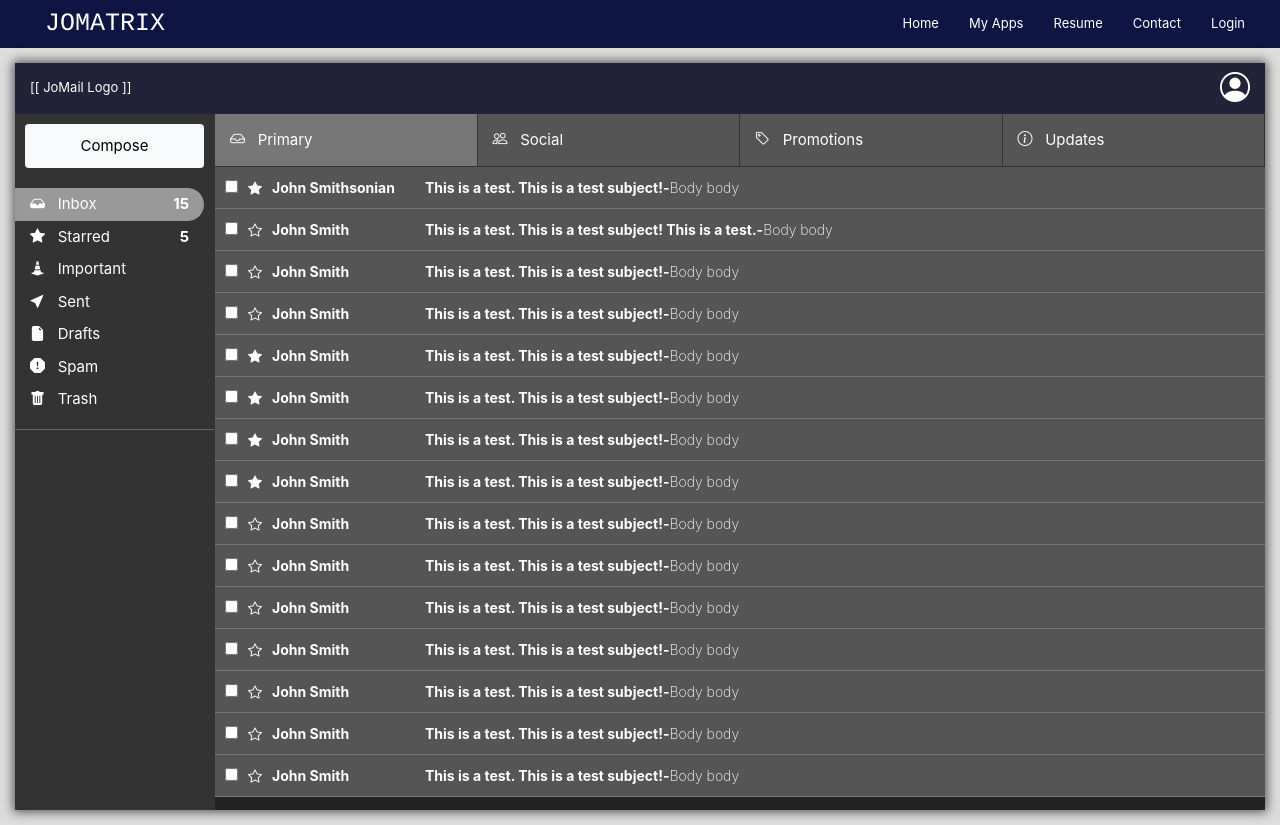
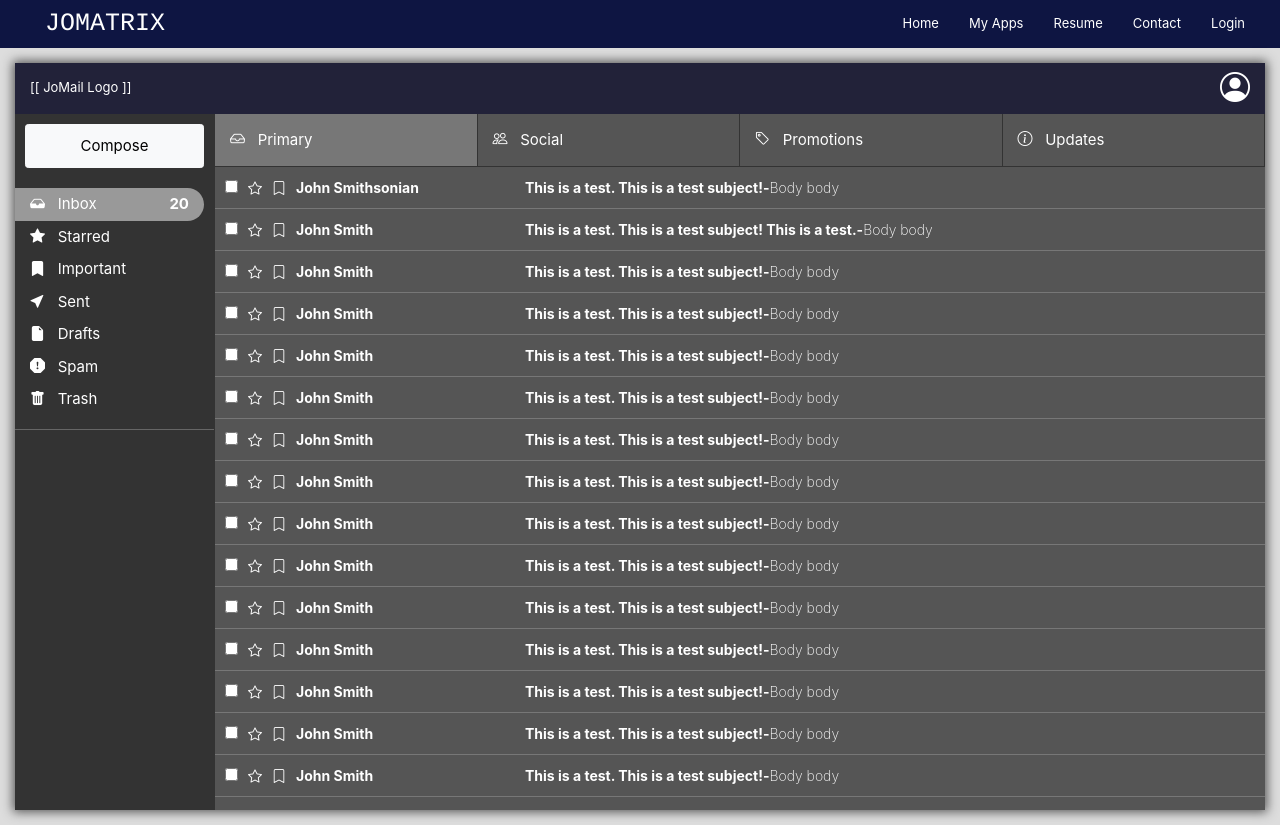
Before and after one commit to jomapormentilla/portfolio-website, a React (Create React App) app: page /apps/jomail in a window 1280 px wide. Built offline with nearby package versions, Linux system fonts and the light colour scheme.

Commit message:
Implement 'toggleType' function when email is marked as 'starred' or 'important'

```diff
--- a/src/components/jomail/Dashboard.js
+++ b/src/components/jomail/Dashboard.js
@@ -10,21 +10,34 @@ import NewMessage from './NewMessage'
 class Dashboard extends React.Component {
     state = {
         emails: emails,
+        filtered: emails,
         showCompose: false,
         email: null,
         showEmail: false
     }
 
-    toggleFavorite = id => {
+    filterEmails = type => {
+        type = type.toLowerCase()
+        let filtered = type !== 'inbox' ? this.state.emails.filter(email => email.categories.includes(type)) : emails
+        this.setState(prevState => ({ ...prevState, filtered }))
+    }
+
+    toggleType = (id, type) => {
         let newState = this.state
         let idx = newState.emails.findIndex(email => email.id === id)
 
-        newState.emails[idx].favorite = !newState.emails[idx].favorite
+        newState.emails[idx][type] = !newState.emails[idx][type]
 
-        this.setState({ emails: newState.emails })
+        if (newState.emails[idx][type]) {
+            newState.emails[idx].categories.push(type)
+        } else {
+            newState.emails[idx].categories.filter(category => category !== type)
+        }
+
+        this.setState(prevState => ({ ...prevState, emails: newState.emails }))
     }
 
-    toggleUnread = id => {
+    markRead = id => {
         let newState = this.state
         let idx = newState.emails.findIndex(email => email.id === id)
 
@@ -66,8 +79,8 @@ class Dashboard extends React.Component {
             <div className="dashboard-jomail">
                 <Header />
                 <div style={{ 'display': 'flex', 'flexDirection': 'row', 'height': '100%', 'maxHeight': '87vh', 'width': '100%', 'overflowY': 'scroll' }}>
-                    <Menu emails={ this.state.emails } showNewMessage={ this.showNewMessage } hideEmail={ this.hideEmail } />
-                    <MessagesContainer emails={ this.state.emails } toggleFavorite={ this.toggleFavorite } toggleUnread={ this.toggleUnread } renderEmail={ this.renderEmail } showEmail={ this.state.showEmail } email={ this.state.email } />
+                    <Menu emails={ this.state.emails } showNewMessage={ this.showNewMessage } hideEmail={ this.hideEmail } filterEmails={ this.filterEmails } />
+                    <MessagesContainer emails={ this.state.emails } filtered={ this.state.filtered } toggleType={ this.toggleType } markRead={ this.markRead } renderEmail={ this.renderEmail } showEmail={ this.state.showEmail } email={ this.state.email } />
 
                     { !!this.state.showCompose ? <NewMessage hideNewMessage={ this.hideNewMessage } /> : null }
                 </div>
--- a/src/components/jomail/Jomail.css
+++ b/src/components/jomail/Jomail.css
@@ -188,3 +188,7 @@
     background-color: #fff;
     color: #000;
     }
+
+.starred {
+    color: gold;
+}
--- a/src/components/jomail/Menu.js
+++ b/src/components/jomail/Menu.js
@@ -5,7 +5,7 @@ class Menu extends React.Component {
         items: [
             { name: 'Inbox', icon: 'bi-inbox-fill', active: true },
             { name: 'Starred', icon: 'bi-star-fill', active: false },
-            { name: 'Important', icon: 'bi-cone-striped', active: false },
+            { name: 'Important', icon: 'bi-bookmark-fill', active: false },
             { name: 'Sent', icon: 'bi-cursor-fill', active: false },
             { name: 'Drafts', icon: 'bi-file-earmark-fill', active: false },
             { name: 'Spam', icon: 'bi-exclamation-octagon-fill', active: false },
@@ -16,6 +16,7 @@ class Menu extends React.Component {
     renderItems = () => {
         let unread = this.countUnread()
         let starred = this.countStarred()
+        let important = this.countImportant()
 
         return this.state.items.map((item, id) => {
             let active = ''
@@ -28,12 +29,14 @@ class Menu extends React.Component {
                     <div><i className={ item.icon }></i> &nbsp; { item.name }</div>
                     { unread > 0 && item.name === "Inbox" ? <strong>{ unread }</strong> : null }
                     { starred > 0 && item.name === "Starred" ? <strong>{ starred }</strong> : null }
+                    { important > 0 && item.name === "Important" ? <strong>{ important }</strong> : null }
                 </div>
             )
         })
     }
 
     setActive = e => {
+        this.props.filterEmails(e.target.dataset.id)
         this.setState(prevState => {
             for (const el in prevState.items) {
                 if (prevState.items[el].name === e.target.dataset.id) {
@@ -48,7 +51,12 @@ class Menu extends React.Component {
     }
 
     countStarred = () => {
-        let emails = this.props.emails.filter(email => !email.read && !!email.favorite)
+        let emails = this.props.emails.filter(email => !email.read && !!email.starred)
+        return emails.length
+    }
+
+    countImportant = () => {
+        let emails = this.props.emails.filter(email => !email.read && !!email.important)
         return emails.length
     }
 
--- a/src/components/jomail/MessagesContainer.js
+++ b/src/components/jomail/MessagesContainer.js
@@ -8,11 +8,11 @@ class MessagesContainer extends React.Component {
     render(){
         return(
             <div className="messages-container-jomail">
-                <MessagesTabs emails={ this.props.emails } />
+                <MessagesTabs emails={ this.props.filtered } />
                 { !!this.props.showEmail ?
                     <MessageBody email={ this.props.email } />
                     :
-                    <MessagesRows emails={ this.props.emails } toggleFavorite={ this.props.toggleFavorite } toggleUnread={ this.props.toggleUnread } renderEmail={ this.props.renderEmail } />
+                    <MessagesRows emails={ this.props.filtered } toggleType={ this.props.toggleType } markRead={ this.props.markRead } renderEmail={ this.props.renderEmail } />
                 }
             </div>
         )
--- a/src/components/jomail/MessagesRows.js
+++ b/src/components/jomail/MessagesRows.js
@@ -2,20 +2,24 @@ import React from 'react'
 
 class MessagesRows extends React.Component {
     handleOnClick = (e, id) => {
-        this.props.renderEmail(id)
-        this.props.toggleUnread(id)
+        if (e.target.nodeName !== "I") {
+            this.props.renderEmail(id)
+            this.props.markRead(id)
+        }
     }
 
     renderEmails = () => {
         return this.props.emails.map(email => {
-            let star = !!email.favorite ? 'bi-star-fill' : 'bi-star'
+            let star = !!email.starred ? 'bi-star-fill starred' : 'bi-star'
             let read = !!email.read ? 'messages-rows-jomail-read' : ''
+            let important = !!email.important ? 'bi-bookmark-fill' : 'bi-bookmark'
 
             return (
                 <div key={ email.id } onClick={ e => this.handleOnClick(e, email.id) } className={ read } >
-                    <div style={{ 'width': '200px', 'overflowX': 'hidden' }}>
+                    <div style={{ 'width': '300px' }}>
                         <div><input type="checkbox" /></div>
-                        <div onClick={ e => this.props.toggleFavorite(email.id) } data-id={ email.id }><i className={ star }></i></div>
+                        <div onClick={ e => this.props.toggleType(email.id, 'starred') } data-id={ email.id }><i className={ star }></i></div>
+                        <div onClick={ e => this.props.toggleType(email.id, 'important') } data-id={ email.id }><i className={ important }></i></div>
                         <div>{ email.sender }</div>
                     </div>
                     <div><span>{ email.subject }</span> - <span style={{ 'fontWeight': '200' }}>{ email.body }</span></div>
@@ -27,7 +31,7 @@ class MessagesRows extends React.Component {
     render(){
         return(
             <div className="messages-rows-jomail">
-                { this.renderEmails() }
+                { this.props.emails.length > 0 ? this.renderEmails() : <div style={{ 'display': 'flex', 'justifyContent': 'center' }}>No emails found.</div> }
             </div>
         )
     }
--- a/src/data/Emails.js
+++ b/src/data/Emails.js
@@ -4,179 +4,199 @@ export const emails = [
         sender: 'John Smithsonian',
         subject: 'This is a test. This is a test subject!',
         body: 'Body body',
-        favorite: true,
+        starred: false,
         read: false,
-        categories: ['Inbox', 'Starred', 'Important', 'Sent', 'Drafts'],
+        categories: [],
+        important: false,
     },
     {
         id: 2,
         sender: 'John Smith',
         subject: 'This is a test. This is a test subject! This is a test. ',
         body: 'Body body',
-        favorite: false,
+        starred: false,
         read: false,
-        categories: ['Inbox', 'Important', 'Sent', 'Drafts'],
+        categories: [],
+        important: false,
     },
     {
         id: 3,
         sender: 'John Smith',
         subject: 'This is a test. This is a test subject!',
         body: 'Body body',
-        favorite: false,
+        starred: false,
         read: false,
-        categories: ['Inbox', 'Important', 'Sent', 'Drafts'],
+        categories: [],
+        important: false,
     },
     {
         id: 4,
         sender: 'John Smith',
         subject: 'This is a test. This is a test subject!',
         body: 'Body body',
-        favorite: false,
+        starred: false,
         read: false,
-        categories: ['Inbox', 'Important', 'Sent', 'Drafts'],
+        categories: [],
+        important: false,
     },
     {
         id: 5,
         sender: 'John Smith',
         subject: 'This is a test. This is a test subject!',
         body: 'Body body',
-        favorite: true,
+        starred: false,
         read: false,
-        categories: ['Inbox', 'Starred', 'Important'],
+        categories: [],
+        important: false,
     },
     {
         id: 6,
         sender: 'John Smith',
         subject: 'This is a test. This is a test subject!',
         body: 'Body body',
-        favorite: true,
+        starred: false,
         read: false,
-        categories: ['Inbox', 'Starred', 'Important'],
+        categories: [],
+        important: false,
     },
     {
         id: 7,
         sender: 'John Smith',
         subject: 'This is a test. This is a test subject!',
         body: 'Body body',
-        favorite: true,
+        starred: false,
         read: false,
-        categories: ['Inbox', 'Starred', 'Important'],
+        categories: [],
+        important: false,
     },
     {
         id: 8,
         sender: 'John Smith',
         subject: 'This is a test. This is a test subject!',
         body: 'Body body',
-        favorite: true,
+        starred: false,
         read: false,
-        categories: ['Inbox', 'Starred', 'Important'],
+        categories: [],
+        important: false,
     },
     {
         id: 9,
         sender: 'John Smith',
         subject: 'This is a test. This is a test subject!',
         body: 'Body body',
-        favorite: false,
+        starred: false,
         read: false,
-        categories: ['Spam'],
+        categories: [],
+        important: false,
     },
     {
         id: 10,
         sender: 'John Smith',
         subject: 'This is a test. This is a test subject!',
         body: 'Body body',
-        favorite: false,
+        starred: false,
         read: false,
-        categories: ['Spam'],
+        categories: [],
+        important: false,
     },
     {
         id: 11,
         sender: 'John Smith',
         subject: 'This is a test. This is a test subject!',
         body: 'Body body',
-        favorite: false,
+        starred: false,
         read: false,
-        categories: ['Spam'],
+        categories: [],
+        important: false,
     },
     {
         id: 12,
         sender: 'John Smith',
         subject: 'This is a test. This is a test subject!',
         body: 'Body body',
-        favorite: false,
+        starred: false,
         read: false,
-        categories: ['Spam'],
+        categories: [],
+        important: false,
     },
     {
         id: 13,
         sender: 'John Smith',
         subject: 'This is a test. This is a test subject!',
         body: 'Body body',
-        favorite: false,
+        starred: false,
         read: false,
-        categories: ['Spam'],
+        categories: [],
+        important: false,
     },
     {
         id: 14,
         sender: 'John Smith',
         subject: 'This is a test. This is a test subject!',
         body: 'Body body',
-        favorite: false,
+        starred: false,
         read: false,
-        categories: ['Spam'],
+        categories: [],
+        important: false,
     },
     {
         id: 15,
         sender: 'John Smith',
         subject: 'This is a test. This is a test subject!',
         body: 'Body body',
-        favorite: false,
+        starred: false,
         read: false,
-        categories: ['Trash'],
+        categories: [],
+        important: false,
     },
     {
         id: 16,
         sender: 'John Smith',
         subject: 'This is a test. This is a test subject!',
         body: 'Body body',
-        favorite: false,
-        read: true,
-        categories: ['Trash'],
+        starred: false,
+        read: false,
+        categories: [],
+        important: false,
     },
     {
         id: 17,
         sender: 'John Smith',
         subject: 'This is a test. This is a test subject!',
         body: 'Body body',
-        favorite: false,
-        read: true,
-        categories: ['Trash'],
+        starred: false,
+        read: false,
+        categories: [],
+        important: false,
     },
     {
         id: 18,
         sender: 'John Smith',
         subject: 'This is a test. This is a test subject!',
         body: 'Body body',
-        favorite: false,
-        read: true,
-        categories: ['Trash'],
+        starred: false,
+        read: false,
+        categories: [],
+        important: false,
     },
     {
         id: 19,
         sender: 'John Smith',
         subject: 'This is a test. This is a test subject!',
         body: 'Body body',
-        favorite: false,
-        read: true,
-        categories: ['Trash'],
+        starred: false,
+        read: false,
+        categories: [],
+        important: false,
     },
     {
         id: 20,
         sender: 'John Smith',
         subject: 'This is a test. This is a test subject!',
         body: 'Body body',
-        favorite: false,
-        read: true,
-        categories: ['Trash'],
+        starred: false,
+        read: false,
+        categories: [],
+        important: false,
     },
 ]
```
